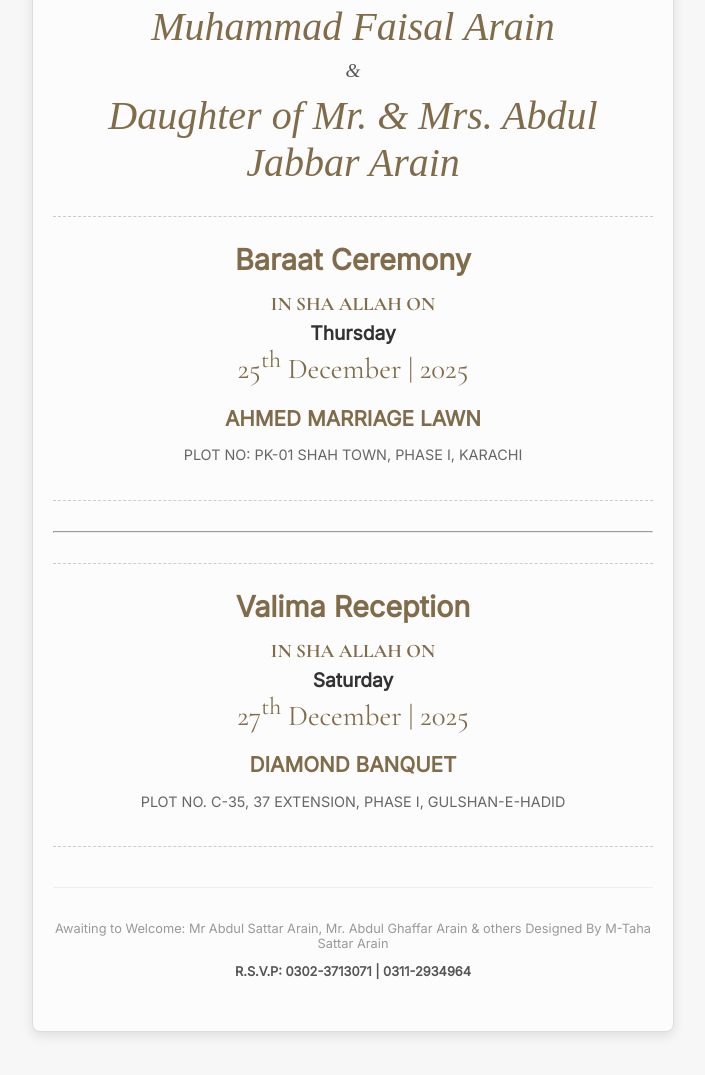
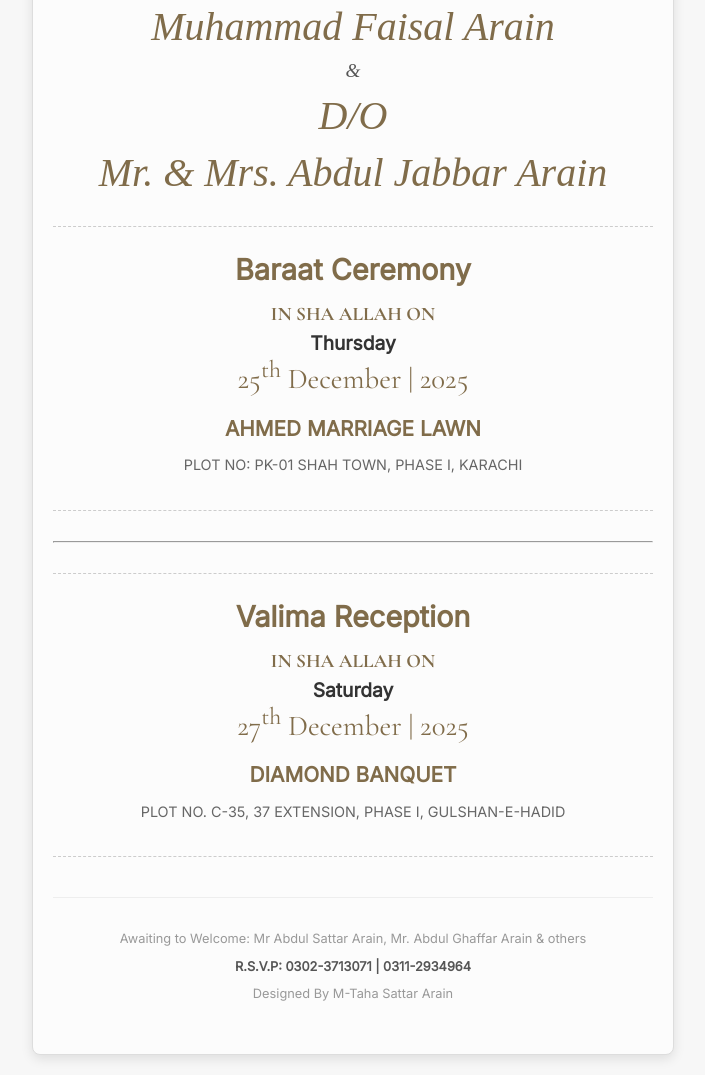
Before and after one commit to funterpie/Faisal-weadind, a plain HTML site: page index.html in a window 1280 px wide. Shown: the part 254-1329 px from the top of the page, without its empty margins (287-992 px from the left). Before the commit the page ends 1306 px from the top, so only its background shows below. Drawn offline with nearby package versions, Linux system fonts and the light colour scheme.

Commit message:
Update wedding invitation title and couple details
gd

```diff
--- a/index.html
+++ b/index.html
@@ -3,7 +3,7 @@
 <head>
     <meta charset="UTF-8">
     <meta name="viewport" content="width=device-width, initial-scale=1.0">
-    <title>Muhammad Faisal & [Bride's Name] Wedding Invitation</title>
+    <title>Muhammad Faisal Wedding Invitation</title>
     <!-- New Elegant Google Fonts: Tangerine (Script), Cormorant Garamond (Serif), Inter (Body) -->
     <link href="https://fonts.googleapis.com/css2?family=Cormorant+Garamond:wght@400;600;700&family=Tangerine:wght@700&family=Inter:wght@300;400&display=swap" rel="stylesheet">
 
@@ -184,7 +184,8 @@
             <!-- H2 uses Times New Roman Italic -->
             <h2>Muhammad Faisal Arain</h2>
             <div class="and-text">&</div>
-            <h2>Daughter of Mr. & Mrs. Abdul Jabbar Arain</h2>
+            <h2>D/O </h2>
+            <h2>Mr. & Mrs. Abdul Jabbar Arain</h2>
         </section>
 
         <!-- Baraat Ceremony Section -->
@@ -219,8 +220,9 @@
 
         <footer class="footer">
             <p>Awaiting to Welcome: Mr Abdul Sattar Arain, Mr. Abdul Ghaffar Arain & others
-            Designed By M-Taha Sattar Arain</p>
+            </p>
             <p class="contact">R.S.V.P: 0302-3713071 | 0311-2934964</p>
+            <p>Designed By M-Taha Sattar Arain</p>
         </footer>
 
     </div>
```
